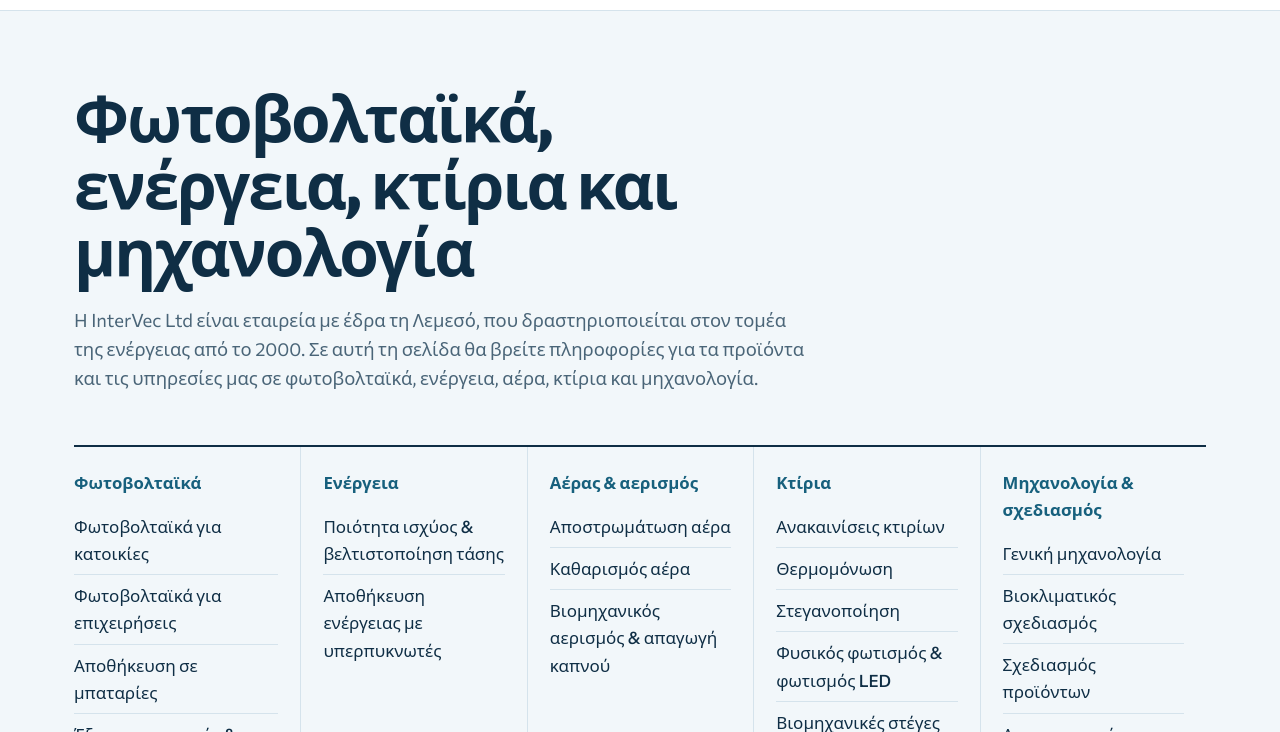
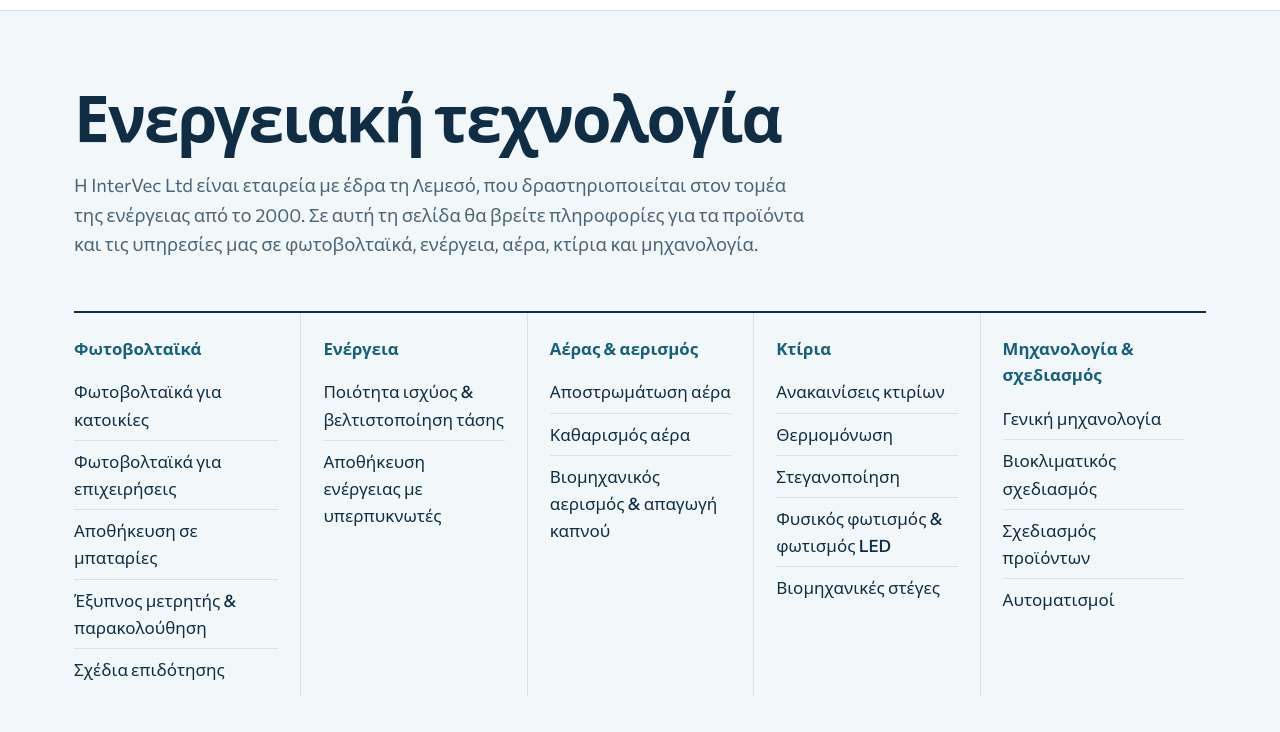
Before and after one commit to InterVecLtd/intervec-website, a plain HTML site: page index.html in a window 1280 px wide. Shown: the part 68-800 px from the top of the page. Drawn offline with Linux system fonts and the light colour scheme.

Commit message:
Headline: Ενεργειακή τεχνολογία / Engineering Energy
Co-Authored-By: Claude Opus 5.5 <noreply@anthropic.com>
Claude-Session: https://claude.ai/code/session_01S1dv5JubnzKscC6aVyZgbF

```diff
--- a/index.html
+++ b/index.html
@@ -3,9 +3,9 @@
 <head>
 <meta charset="utf-8">
 <meta name="viewport" content="width=device-width, initial-scale=1">
-<title>InterVec Ltd — Φωτοβολταϊκά, ενέργεια, κτίρια</title>
+<title>InterVec Ltd — Ενεργειακή τεχνολογία</title>
 <meta name="description" content="InterVec Ltd, Λεμεσός, από το 2000. Φωτοβολταϊκά και αποθήκευση σε μπαταρίες, βιοκλιματικός σχεδιασμός, θέρμανση και κλιματισμός. Φωτοβολταϊκά, ποιότητα ισχύος, αποθήκευση με υπερπυκνωτές, αποστρωμάτωση και καθαρισμός αέρα, αερισμός, φυσικός φωτισμός, ανακαινίσεις, θερμομόνωση, στεγανοποίηση, μηχανολογία, σχεδιασμός προϊόντων και αυτοματισμοί.">
-<meta property="og:title" content="InterVec Ltd — Φωτοβολταϊκά, ενέργεια, κτίρια και μηχανολογία">
+<meta property="og:title" content="InterVec Ltd — Ενεργειακή τεχνολογία">
 <meta property="og:description" content="InterVec Ltd, Λεμεσός, από το 2000. Φωτοβολταϊκά και αποθήκευση, ποιότητα ισχύος, αέρας και αερισμός, κτίρια, μηχανολογία.">
 <meta property="og:type" content="website">
 <meta property="og:url" content="https://www.intervec.com.cy/">
@@ -337,7 +337,7 @@ const GROUPS = [
 ];
 
 const T = {
- h1:{el:"Φωτοβολταϊκά, ενέργεια, κτίρια και μηχανολογία", en:"Solar PV, energy, buildings and engineering"},
+ h1:{el:"Ενεργειακή τεχνολογία", en:"Engineering Energy"},
  intro:{el:"Η InterVec Ltd είναι εταιρεία με έδρα τη Λεμεσό, που δραστηριοποιείται στον τομέα της ενέργειας από το 2000. Σε αυτή τη σελίδα θα βρείτε πληροφορίες για τα προϊόντα και τις υπηρεσίες μας σε φωτοβολταϊκά, ενέργεια, αέρα, κτίρια και μηχανολογία.",
         en:"InterVec Ltd is a Limassol-based company active in the energy sector since 2000. This page describes our products and services in solar PV, energy, air, buildings and engineering."},
  inc:{el:"Περιλαμβάνει", en:"Includes"},
@@ -387,7 +387,7 @@ function render(){
   document.getElementById('topic').innerHTML =
     GROUPS.flatMap(g => g.items).map(i => `<option>${esc(i.t[L])}</option>`).join('') + `<option>${T.other[L]}</option>`;
   document.documentElement.lang = L;
-  document.title = L === 'en' ? 'InterVec Ltd — Solar PV, energy, buildings' : 'InterVec Ltd — Φωτοβολταϊκά, ενέργεια, κτίρια';
+  document.title = L === 'en' ? 'InterVec Ltd — Engineering Energy' : 'InterVec Ltd — Ενεργειακή τεχνολογία';
   document.querySelectorAll('.lang button').forEach(b => b.setAttribute('aria-pressed', b.dataset.lang === L));
 }
 document.querySelectorAll('.lang button').forEach(b => b.addEventListener('click', () => {
```
